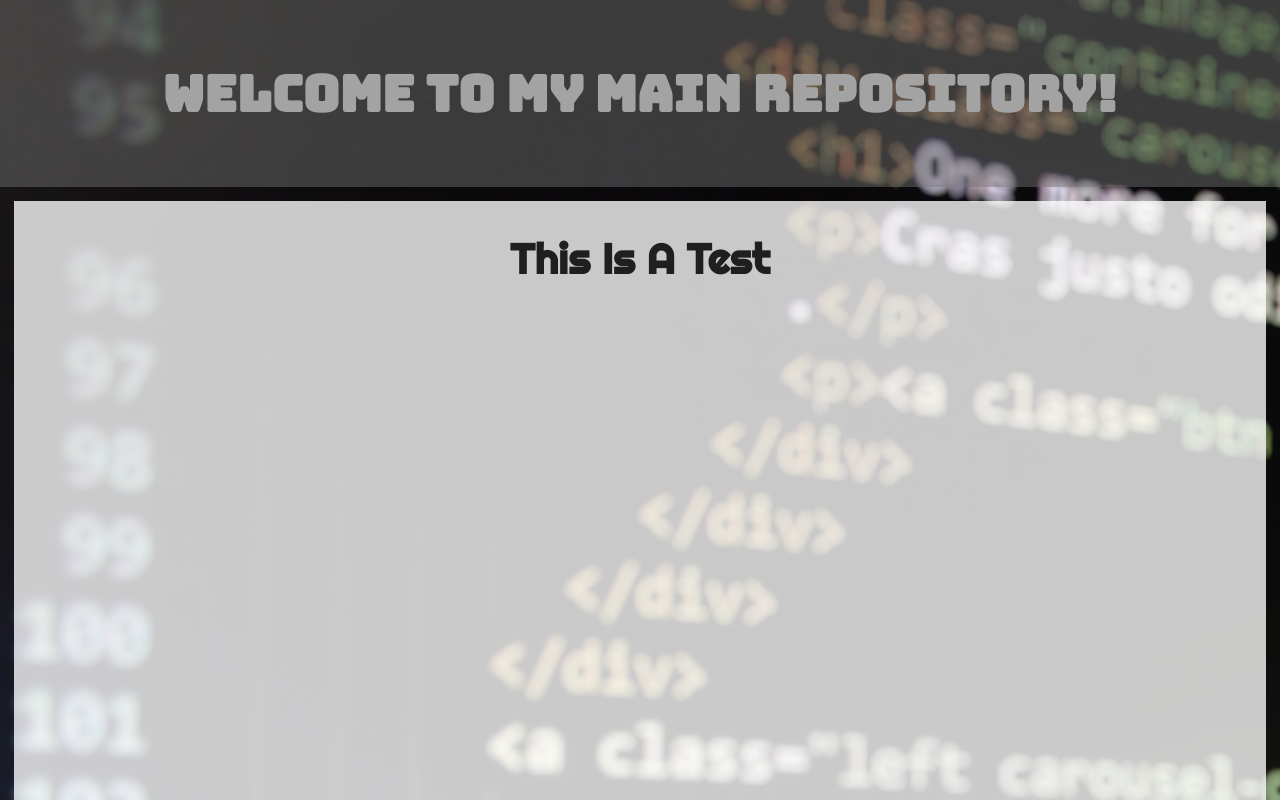
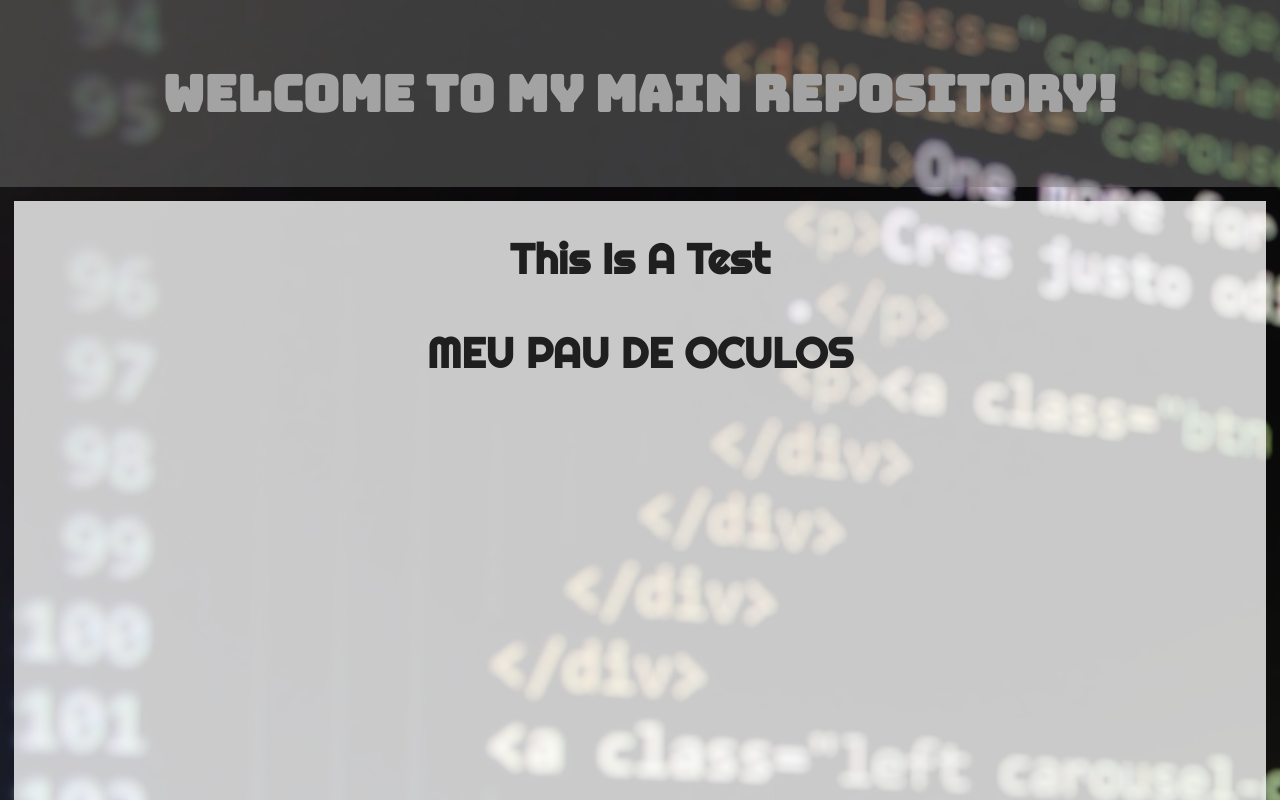
Before and after one commit to Mac021/Mac021-Unused, a plain HTML site: page index.html in a window 1280 px wide. Shown: the top 800 px of the page. Drawn offline with Linux system fonts and the light colour scheme; a web font is replaced by a local one.

Commit message:
Update index.html

```diff
--- a/index.html
+++ b/index.html
@@ -61,6 +61,7 @@
       </div>
       <div class="main-body" style="height:1700px;">
         <h1>This Is A Test<h1>
+        <p>MEU PAU DE OCULOS</p>
       </div>
       <div class="heading2">
         <h1>Footer Area</h1>
```
